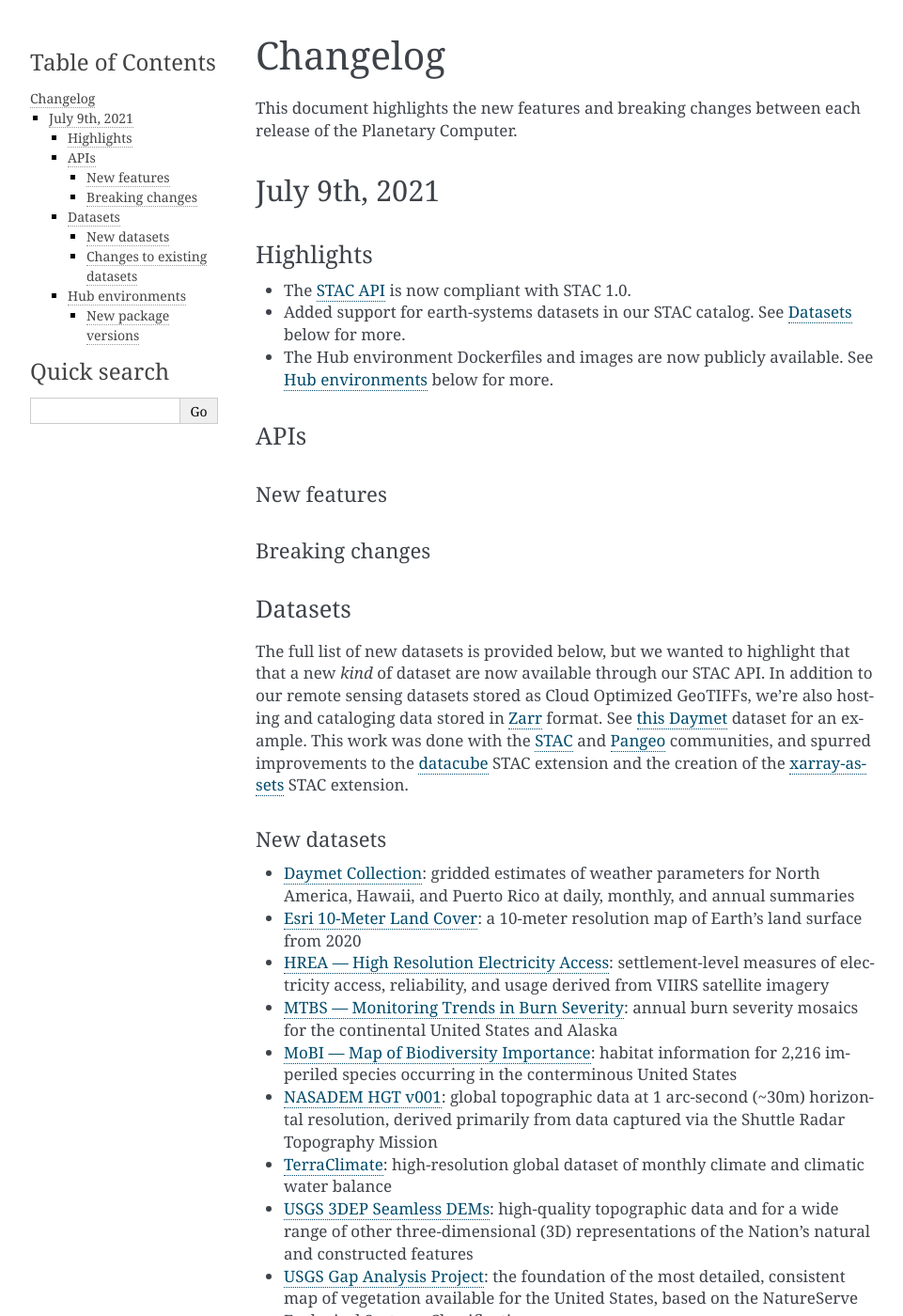
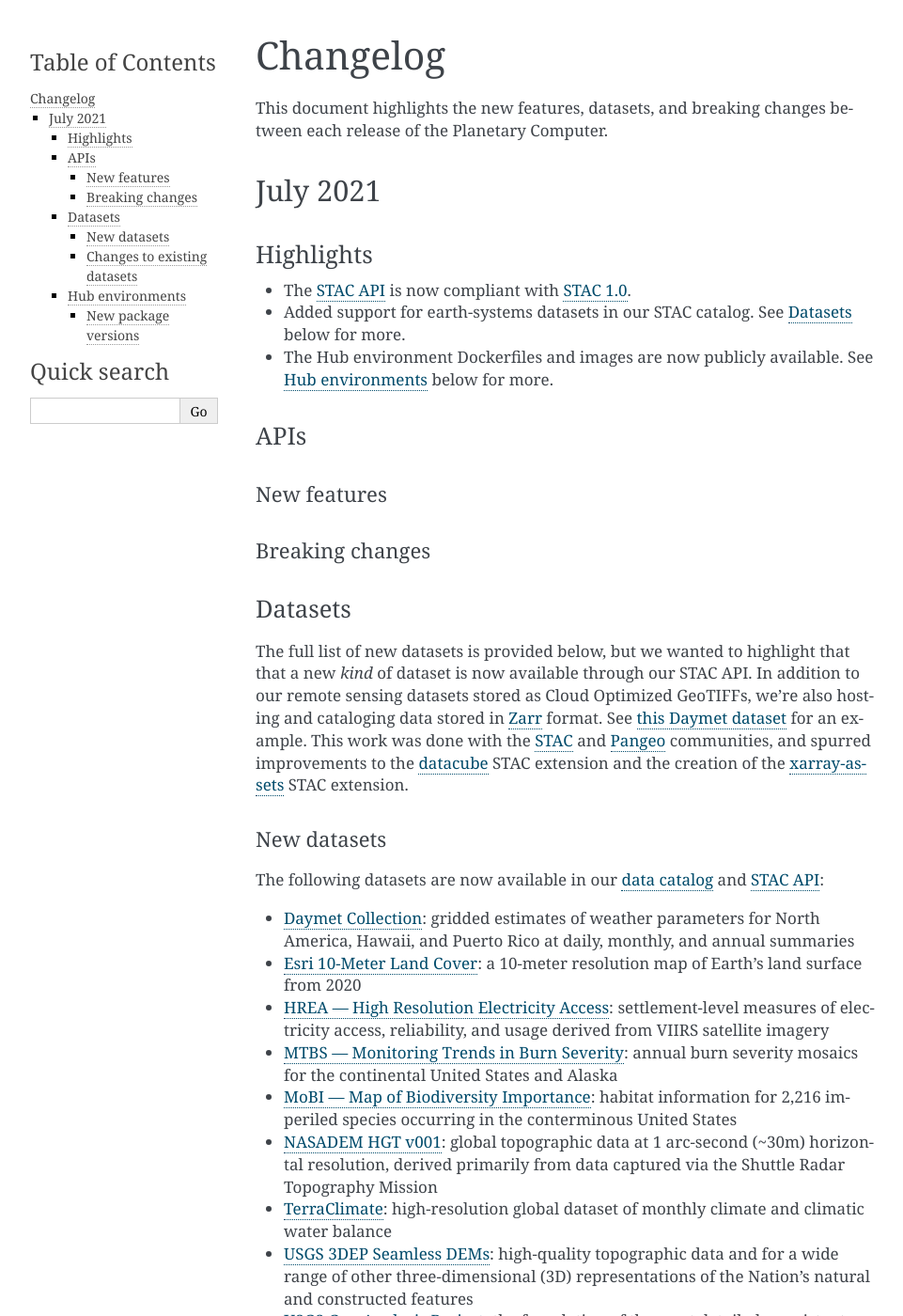
Before and after one commit to microsoft/PlanetaryComputerDataCatalog, a Sphinx documentation site: the page built from docs/overview/changelog.md, in a window 1280 px wide and 1400 px high. Shown: the whole window at 94% size, without its empty margins (148-1109 px from the left). Built offline with Sphinx 7.4.7, drawn with Linux system fonts in a browser that asks for light colours; pages that are not in the unit, such as notebooks, are missing from menus; some of the changed text lies outside the part shown.

```diff
--- a/docs/overview/changelog.md
+++ b/docs/overview/changelog.md
@@ -1,13 +1,13 @@
 # Changelog
 
-This document highlights the new features and breaking changes between each release of the Planetary Computer.
+This document highlights the new features, datasets, and breaking changes between each release of the Planetary Computer.
 
-## July 9th, 2021
+## July 2021
 
 ### Highlights
 
-* The [STAC API][stac-api] is now compliant with STAC 1.0.
-* Added support for earth-systems datasets in our STAC catalog. See [Datasets](docs/overview/changelog/#datasets) below for more.
+* The [STAC API][stac-api] is now compliant with [STAC 1.0](https://medium.com/radiant-earth-insights/stac-specification-1-0-0-released-c59e8c848077).
+* Added support for earth-systems datasets in our STAC catalog. See [Datasets](./docs/overview/changelog/#datasets) below for more.
 * The Hub environment Dockerfiles and images are now publicly available. See [Hub environments](docs/overview/changelog/#hub-environments) below for more.
 
 ### APIs
@@ -18,9 +18,11 @@
 
 ### Datasets
 
-The full list of new datasets is provided below, but we wanted to highlight that that a new *kind* of dataset are now available through our STAC API. In addition to our remote sensing datasets stored as Cloud Optimized GeoTIFFs, we're also hosting and cataloging data stored in [Zarr][zarr] format. See [this Daymet](https://planetarycomputer-staging.microsoft.com/dataset/daymet-monthly-hi) dataset for an example. This work was done with the [STAC](https://stacspec.org/) and [Pangeo](https://pangeo.io/) communities, and spurred improvements to the [datacube](https://github.com/stac-extensions/datacube) STAC extension and the creation of the [xarray-assets](https://github.com/stac-extensions/xarray-assets) STAC extension.
+The full list of new datasets is provided below, but we wanted to highlight that that a new *kind* of dataset is now available through our STAC API. In addition to our remote sensing datasets stored as Cloud Optimized GeoTIFFs, we're also hosting and cataloging data stored in [Zarr][zarr] format. See [this Daymet dataset](https://planetarycomputer-staging.microsoft.com/dataset/daymet-monthly-hi) for an example. This work was done with the [STAC](https://stacspec.org/) and [Pangeo](https://pangeo.io/) communities, and spurred improvements to the [datacube](https://github.com/stac-extensions/datacube) STAC extension and the creation of the [xarray-assets](https://github.com/stac-extensions/xarray-assets) STAC extension.
 
 #### New datasets
+
+The following datasets are now available in our [data catalog][catalog] and [STAC API][stac-api]:
 
 * [Daymet Collection](https://planetarycomputer-staging.microsoft.com/dataset/group/daymet): gridded estimates of weather parameters for North America, Hawaii, and Puerto Rico at daily, monthly, and annual summaries
 * [Esri 10-Meter Land Cover](https://planetarycomputer-staging.microsoft.com/dataset/io-lulc): a 10-meter resolution map of Earth’s land surface from 2020
```
Also changed, not shown: other parts of docs/overview/changelog.md (+4 -4 lines).
